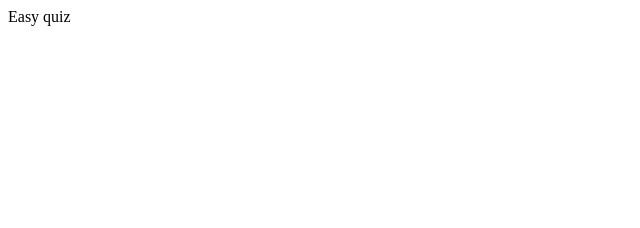
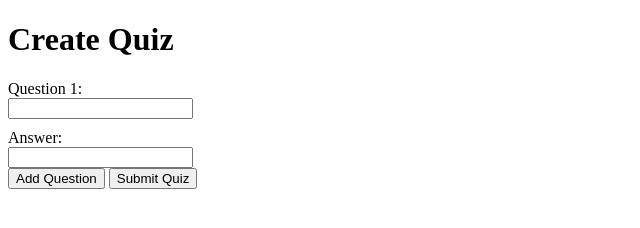
Before and after one commit to vgrozdanic/easy-quiz, a plain HTML site: page index.html in a window 1280 px wide. Shown: the whole page, without its empty margins (0-640 px from the left). Drawn offline with Linux system fonts and the light colour scheme.

Commit message:
add option to add new questions
Signed-off-by: Vjeran Grozdanic <vjeran.grozdanic@gmail.com>

```diff
--- a/index.html
+++ b/index.html
@@ -1 +1,29 @@
-Easy quiz
+<!DOCTYPE html>
+<html lang="en">
+  <head>
+    <meta charset="UTF-8" />
+    <meta name="viewport" content="width=device-width, initial-scale=1.0" />
+    <script src="script.js"></script>
+    <link rel="stylesheet" href="style.css" />
+    <title>Create Quiz</title>
+  </head>
+
+  <body>
+    <h1>Create Quiz</h1>
+
+    <form id="quizForm">
+      <div id="questionsContainer">
+        <div class="question">
+          <label for="question1">Question 1:</label>
+          <input type="text" id="question1" name="question1" required />
+
+          <label for="answer1">Answer:</label>
+          <input type="text" id="answer1" name="answer1" required />
+        </div>
+      </div>
+
+      <button type="button" onclick="addQuestion()">Add Question</button>
+      <button type="submit">Submit Quiz</button>
+    </form>
+  </body>
+</html>
--- /dev/null
+++ b/script.js
@@ -0,0 +1,36 @@
+let questionCounter = 1;
+
+function addQuestion() {
+  questionCounter++;
+
+  const questionsContainer = document.getElementById("questionsContainer");
+
+  const newQuestionDiv = document.createElement("div");
+  newQuestionDiv.classList.add("question");
+
+  const labelQuestion = document.createElement("label");
+  labelQuestion.htmlFor = `question${questionCounter}`;
+  labelQuestion.textContent = `Question ${questionCounter}:`;
+  newQuestionDiv.appendChild(labelQuestion);
+
+  const inputQuestion = document.createElement("input");
+  inputQuestion.type = "text";
+  inputQuestion.id = `question${questionCounter}`;
+  inputQuestion.name = `question${questionCounter}`;
+  inputQuestion.required = true;
+  newQuestionDiv.appendChild(inputQuestion);
+
+  const labelAnswer = document.createElement("label");
+  labelAnswer.htmlFor = `answer${questionCounter}`;
+  labelAnswer.textContent = "Answer:";
+  newQuestionDiv.appendChild(labelAnswer);
+
+  const inputAnswer = document.createElement("input");
+  inputAnswer.type = "text";
+  inputAnswer.id = `answer${questionCounter}`;
+  inputAnswer.name = `answer${questionCounter}`;
+  inputAnswer.required = true;
+  newQuestionDiv.appendChild(inputAnswer);
+
+  questionsContainer.appendChild(newQuestionDiv);
+}
--- /dev/null
+++ b/style.css
@@ -0,0 +1,4 @@
+label {
+    display: block;
+    margin-top: 10px;
+}
```
